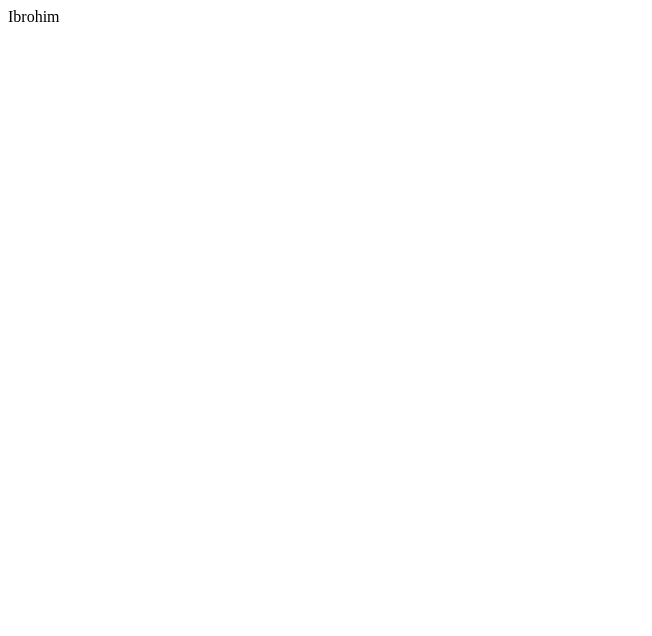
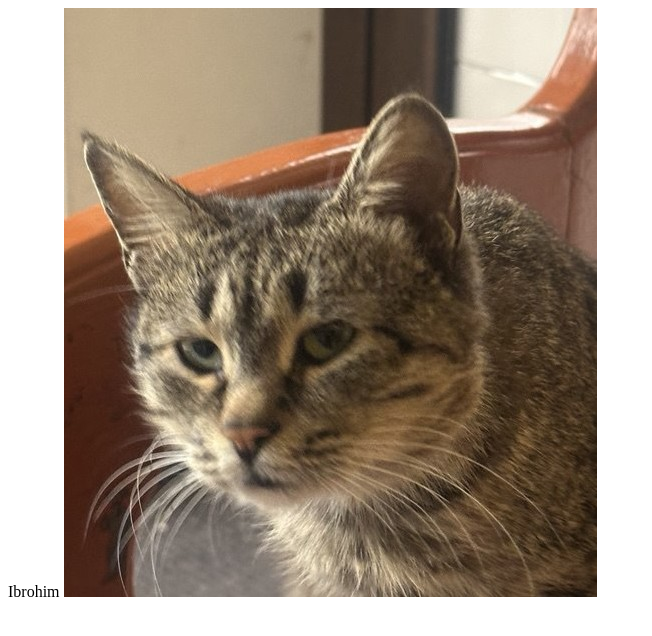
Before and after one commit to Amsurur/git2, a plain HTML site: page index.html in a window 1280 px wide. Shown: the whole page, without its empty margins (0-652 px from the left). Drawn offline with Linux system fonts and the light colour scheme.

Commit message:
adding image

```diff
--- a/index.html
+++ b/index.html
@@ -5,5 +5,8 @@
     <meta name="viewport" content="width=device-width, initial-scale=1.0" />
     <title>Document</title>
   </head>
-  <body>Ibrohim</body>
+  <body>
+    Ibrohim
+    <img src="./photo_2025-02-04_14-46-45.jpg" alt="" />
+  </body>
 </html>
```
Also changed, not shown: photo_2025-02-04_14-46-45.jpg (added).
